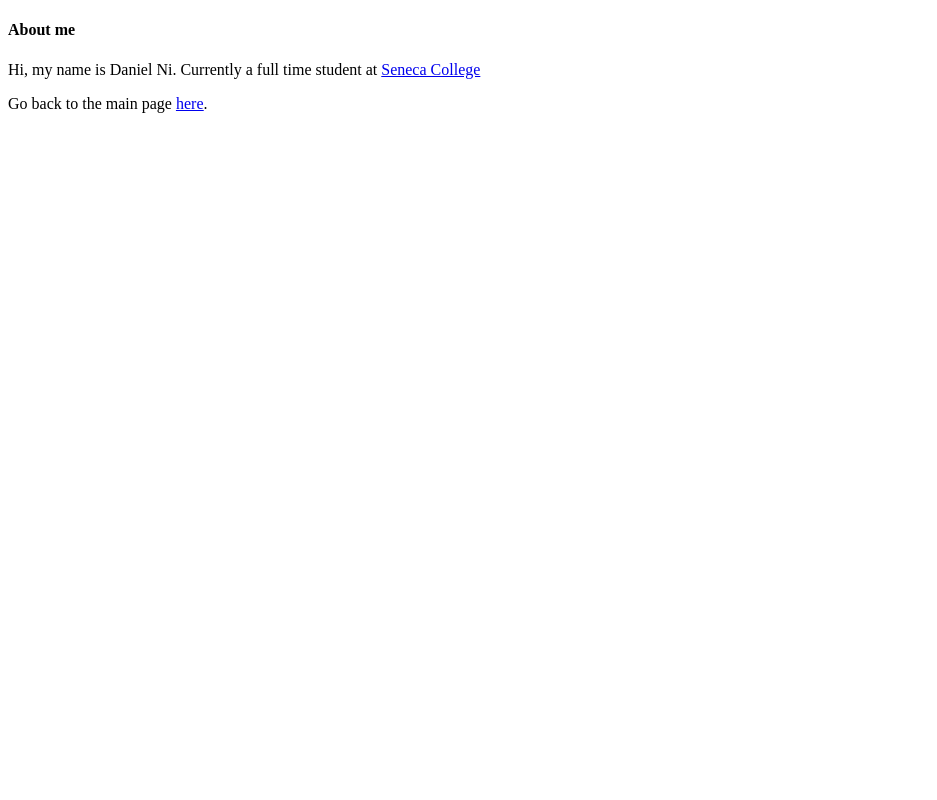
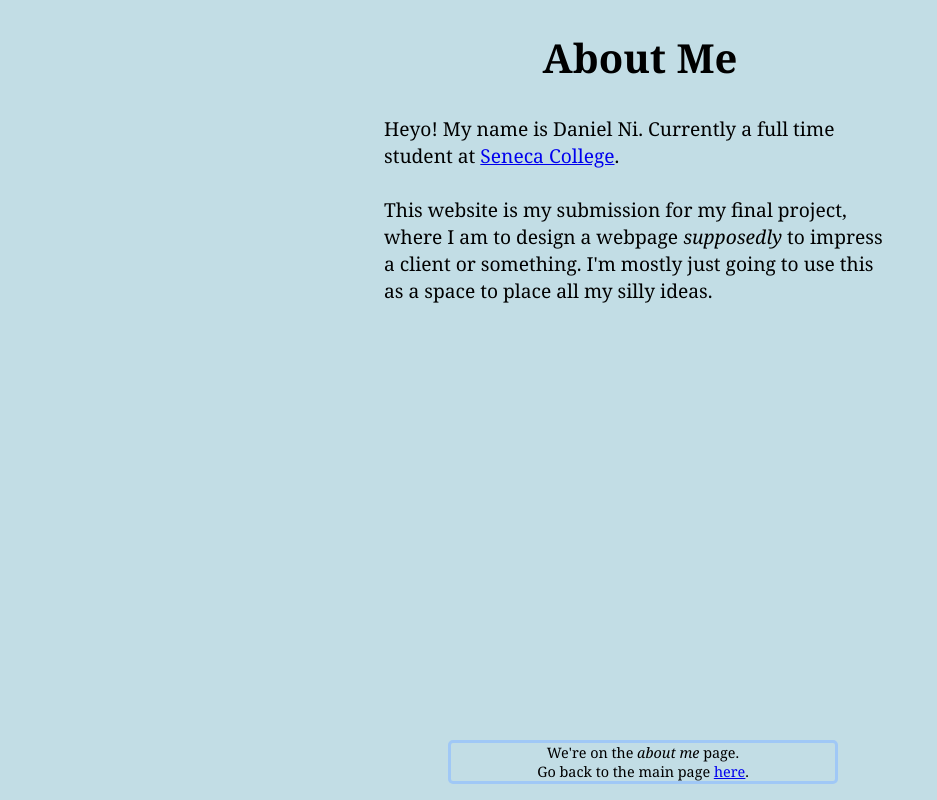
Before and after one commit to DingusBlinto123/DingusBlinto123.github.io, a plain HTML site: page about.html in a window 1280 px wide. Shown: the whole page, without its empty margins (0-937 px from the left). Drawn offline with Linux system fonts and the light colour scheme.

Commit message:
big changes a coming :3

```diff
--- a/about.html
+++ b/about.html
@@ -1,22 +1,39 @@
 <!DOCTYPE html>
-<html>
-  <head lang="en">
-    <title>About Me!</title>
-  </head>
+<html lang="en">
 
-  <h4>About me</h4>
-  <p>
-    Hi, my name is Daniel Ni. Currently a full time student at
-    <a href="https://www.senecacollege.ca/home.html" target="_blank"
-      >Seneca College</a>
-  </p>
+<head>
+  <title>about me</title>
+  <title>:3</title>
+  <meta name="viewport" content="width=device-width, initial-scale=1" />
+  <meta charset="UTF-8" />
+  <meta name="author" content="Daniel" />
+  <link rel="stylesheet" href="./css/style.css" />
+  <link rel="icon" type="image/x-icon" href="./source/favicon.ico">
+</head>
 
-  <!-- videos of cat here pls :3 -->
+<h1>About Me</h1>
+
+<body>
+  <main>
+    <p>
+      Heyo! My name is Daniel Ni. Currently a full time student at
+      <a href="https://www.senecacollege.ca/home.html" target="_blank">Seneca College</a>.<br />
+      <br />
+      This website is my submission for my final project, where I am to design
+      a webpage <em>supposedly</em>
+      to impress a client or something. I'm mostly just going to use this as a space to place all my silly ideas.
+    </p>
+  </main>
 
   <footer>
-    <p>
-      Go back to the main page <a href="index.html"><u>here</u></a
-      >.
-    </p>
+    We're on the <em>about me</em> page.<br>
+    Go back to the main page <a href="index.html"><u>here</u></a>.
   </footer>
+</body>
+
+
+<!-- probably post a picture of the orange here or something -->
+
+
+
 </html>
--- /dev/null
+++ b/css/style.css
@@ -0,0 +1,50 @@
+/*
+* lackluster css sheet (made by me)
+*/
+
+/* body html stuff */
+html {
+  font-family: Georgia;
+  font-size: 100%;
+  text-align: center;
+}
+
+body {
+  margin-left: 30%;
+  margin-right: 30%;
+  overflow-y: scroll;
+  overflow-x: wrap;
+  background-color: rgb(194, 221, 229);
+}
+
+h1 {
+  font-size: 2.5rem;
+  padding: 0.2rem;
+}
+
+h2 {
+  text-align: left;
+  font-size: 1.5rem;
+}
+
+p {
+  text-align: left;
+  font-size: 1.2rem;
+}
+
+footer {
+  position: fixed;
+  font-size: 0.9rem;
+
+  /* border deets */
+  border: 3px solid rgba(160, 200, 246, 69);
+  border-radius: 5px;
+
+  /* position of the footer/sidebar */
+  /* note this just centers the footer bar */
+  margin-left: 5%;
+  bottom: 2vmin;
+  width: 30%;
+}
+
+/* media */
--- a/styles/style.css
+++ /dev/null
@@ -1,3 +0,0 @@
- .logo {
-     background-image: url('../images/logo.png');
- }
```
Also changed, not shown: index.html (+40 -15 lines), js/campfire.js (added, +29 -0 lines), source/bonfire.png (added), source/favicon.ico (added), source/orange.png (added).
